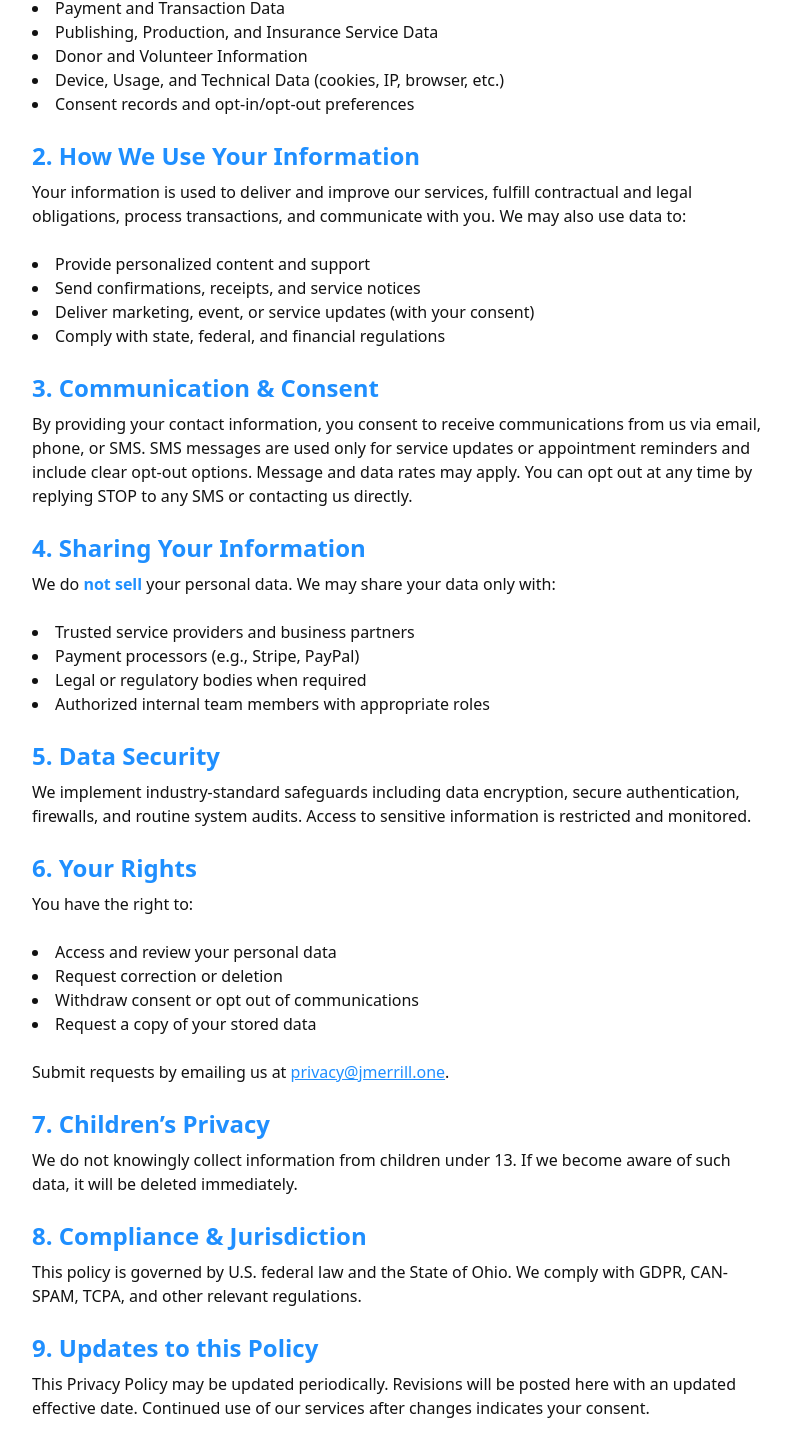
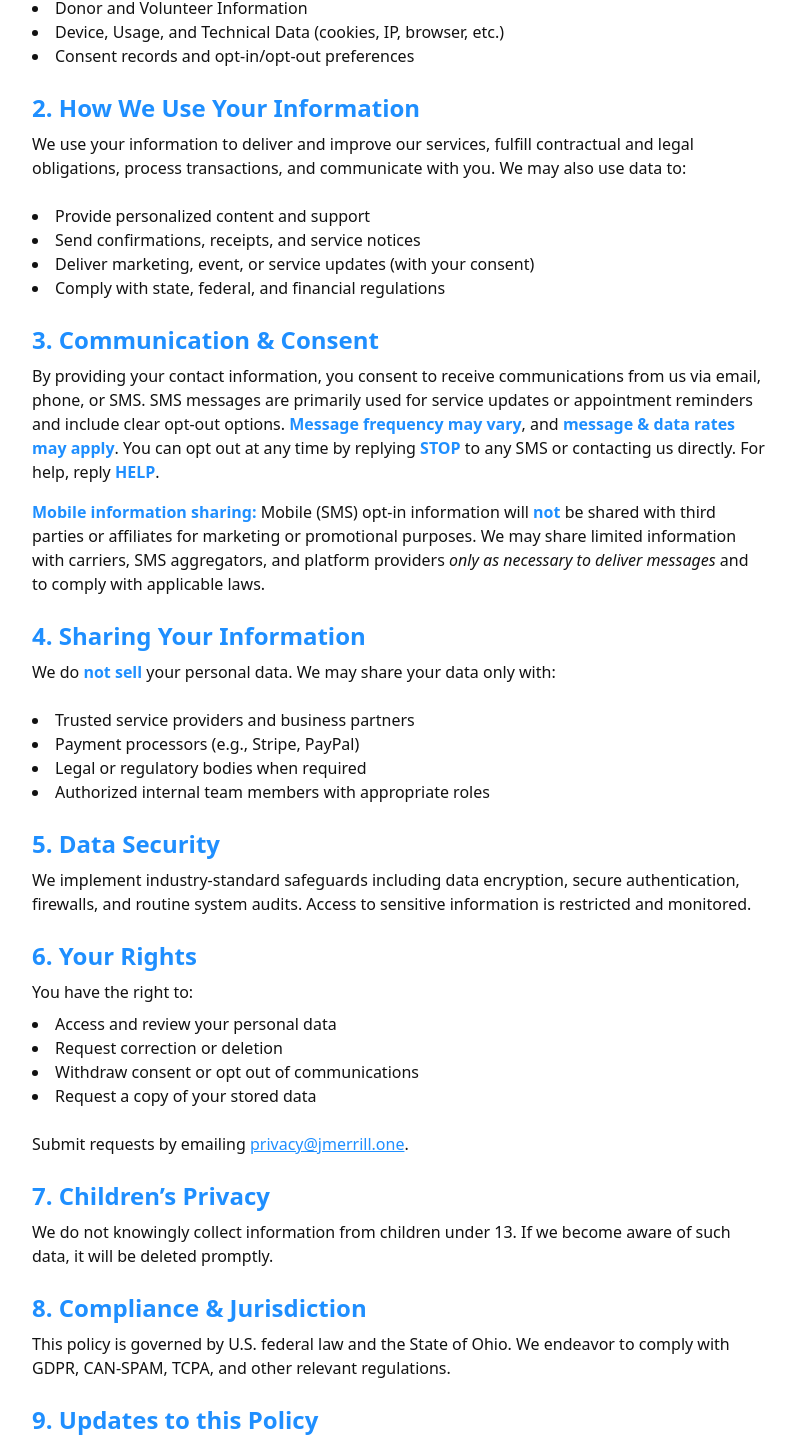
Before and after one commit to jmerrillorg/jmerrill-one, a Next.js app: page /legal/privacy-policy in a window 1280 px wide. Shown: the part 713-2161 px from the top of the page, without its empty margins (240-1033 px from the left). Built offline with nearby package versions, Linux system fonts and the light colour scheme.

Commit message:
Update Privacy Policy and Terms & Conditions pages with SMS compliance disclosures

```diff
--- a/src/app/legal/privacy-policy/page.tsx
+++ b/src/app/legal/privacy-policy/page.tsx
@@ -3,18 +3,18 @@ import HeroLogo from "@/components/shared/HeroLogo";
 export const metadata = {
   title: "Privacy Policy | J Merrill One",
   description:
-    "Learn how J Merrill One collects, uses, and protects your information across publishing, financial, nonprofit, and media services.",
+    "Learn how J Merrill One collects, uses, and protects your information across publishing, financial, and nonprofit services.",
   openGraph: {
     title: "Privacy Policy | J Merrill One",
     description:
       "Review our policies on how we collect and use your data responsibly.",
-    url: "https://jmerrill.one/legal/privacy-policy",
+    url: "https://www.jmerrill.one/legal/privacy-policy",
     siteName: "J Merrill One – Publishing. Financial Services. Nonprofit Impact.",
     type: "article",
     locale: "en_US",
     images: [
       {
-        url: "https://jmerrill.one/og-image.jpg",
+        url: "https://www.jmerrill.one/og-image.jpg",
         width: 1200,
         height: 630,
         alt: "J Merrill One – Publishing. Financial Services. Nonprofit Impact.",
@@ -25,8 +25,8 @@ export const metadata = {
     card: "summary_large_image",
     title: "Privacy Policy | J Merrill One",
     description:
-      "How we protect your data across publishing, financial, nonprofit, and media services.",
-    images: ["https://jmerrill.one/og-image.jpg"],
+      "How we protect your data across publishing, financial, and nonprofit services.",
+    images: ["https://www.jmerrill.one/og-image.jpg"],
   },
 };
 
@@ -41,21 +41,20 @@ export default function PrivacyPolicyPage() {
 
       <p className="mb-4 text-center">
         Welcome to <strong>J Merrill One</strong> – Publishing. Financial Services. Nonprofit Impact.
-        This Privacy Policy outlines how we collect, use, disclose, and protect your information across all our affiliated entities:
+        This Privacy Policy outlines how we collect, use, disclose, and protect your information across our affiliated entities:
       </p>
 
       <ul className="list-disc list-inside mb-6">
         <li>J Merrill Publishing, Inc.</li>
         <li>J Merrill Financial, LLC</li>
         <li>J Merrill Foundation, Inc.</li>
-        <li>J Merrill Productions</li>
       </ul>
 
       <h2 className="text-2xl font-semibold text-primary mb-2">1. Information We Collect</h2>
       <ul className="list-disc list-inside mb-6">
         <li>Contact and Identification Information</li>
         <li>Payment and Transaction Data</li>
-        <li>Publishing, Production, and Insurance Service Data</li>
+        <li>Publishing and Insurance Service Data</li>
         <li>Donor and Volunteer Information</li>
         <li>Device, Usage, and Technical Data (cookies, IP, browser, etc.)</li>
         <li>Consent records and opt-in/opt-out preferences</li>
@@ -63,7 +62,8 @@ export default function PrivacyPolicyPage() {
 
       <h2 className="text-2xl font-semibold text-primary mb-2">2. How We Use Your Information</h2>
       <p className="mb-6">
-        Your information is used to deliver and improve our services, fulfill contractual and legal obligations, process transactions, and communicate with you. We may also use data to:
+        We use your information to deliver and improve our services, fulfill contractual and legal obligations,
+        process transactions, and communicate with you. We may also use data to:
       </p>
       <ul className="list-disc list-inside mb-6">
         <li>Provide personalized content and support</li>
@@ -72,9 +72,19 @@ export default function PrivacyPolicyPage() {
         <li>Comply with state, federal, and financial regulations</li>
       </ul>
 
-      <h2 className="text-2xl font-semibold text-primary mb-2">3. Communication & Consent</h2>
+      <h2 className="text-2xl font-semibold text-primary mb-2">3. Communication &amp; Consent</h2>
+      <p className="mb-4">
+        By providing your contact information, you consent to receive communications from us via email, phone, or SMS.
+        SMS messages are primarily used for service updates or appointment reminders and include clear opt-out options.
+        <strong> Message frequency may vary</strong>, and <strong>message &amp; data rates may apply</strong>.
+        You can opt out at any time by replying <strong>STOP</strong> to any SMS or contacting us directly.
+        For help, reply <strong>HELP</strong>.
+      </p>
       <p className="mb-6">
-        By providing your contact information, you consent to receive communications from us via email, phone, or SMS. SMS messages are used only for service updates or appointment reminders and include clear opt-out options. Message and data rates may apply. You can opt out at any time by replying STOP to any SMS or contacting us directly.
+        <strong>Mobile information sharing:</strong> Mobile (SMS) opt-in information will <strong>not</strong> be
+        shared with third parties or affiliates for marketing or promotional purposes. We may share limited information
+        with carriers, SMS aggregators, and platform providers <em>only as necessary to deliver messages</em> and to
+        comply with applicable laws.
       </p>
 
       <h2 className="text-2xl font-semibold text-primary mb-2">4. Sharing Your Information</h2>
@@ -90,13 +100,12 @@ export default function PrivacyPolicyPage() {
 
       <h2 className="text-2xl font-semibold text-primary mb-2">5. Data Security</h2>
       <p className="mb-6">
-        We implement industry-standard safeguards including data encryption, secure authentication, firewalls, and routine system audits. Access to sensitive information is restricted and monitored.
+        We implement industry-standard safeguards including data encryption, secure authentication, firewalls,
+        and routine system audits. Access to sensitive information is restricted and monitored.
       </p>
 
       <h2 className="text-2xl font-semibold text-primary mb-2">6. Your Rights</h2>
-      <p className="mb-6">
-        You have the right to:
-      </p>
+      <p className="mb-2">You have the right to:</p>
       <ul className="list-disc list-inside mb-6">
         <li>Access and review your personal data</li>
         <li>Request correction or deletion</li>
@@ -104,7 +113,7 @@ export default function PrivacyPolicyPage() {
         <li>Request a copy of your stored data</li>
       </ul>
       <p className="mb-6">
-        Submit requests by emailing us at{" "}
+        Submit requests by emailing{" "}
         <a href="mailto:privacy@jmerrill.one" className="text-primary underline">
           privacy@jmerrill.one
         </a>.
@@ -112,17 +121,19 @@ export default function PrivacyPolicyPage() {
 
       <h2 className="text-2xl font-semibold text-primary mb-2">7. Children’s Privacy</h2>
       <p className="mb-6">
-        We do not knowingly collect information from children under 13. If we become aware of such data, it will be deleted immediately.
+        We do not knowingly collect information from children under 13. If we become aware of such data, it will be deleted promptly.
       </p>
 
-      <h2 className="text-2xl font-semibold text-primary mb-2">8. Compliance & Jurisdiction</h2>
+      <h2 className="text-2xl font-semibold text-primary mb-2">8. Compliance &amp; Jurisdiction</h2>
       <p className="mb-6">
-        This policy is governed by U.S. federal law and the State of Ohio. We comply with GDPR, CAN-SPAM, TCPA, and other relevant regulations.
+        This policy is governed by U.S. federal law and the State of Ohio. We endeavor to comply with GDPR, CAN-SPAM, TCPA,
+        and other relevant regulations.
       </p>
 
       <h2 className="text-2xl font-semibold text-primary mb-2">9. Updates to this Policy</h2>
       <p className="mb-6">
-        This Privacy Policy may be updated periodically. Revisions will be posted here with an updated effective date. Continued use of our services after changes indicates your consent.
+        We may update this Privacy Policy periodically. Revisions will be posted here with an updated effective date.
+        Continued use of our services after changes indicates your consent.
       </p>
 
       <h2 className="text-2xl font-semibold text-primary mb-2">10. Contact Us</h2>
--- a/src/app/legal/terms-and-conditions/page.tsx
+++ b/src/app/legal/terms-and-conditions/page.tsx
@@ -3,12 +3,12 @@ import HeroLogo from "@/components/shared/HeroLogo";
 export const metadata = {
   title: "Terms & Conditions | J Merrill One",
   description:
-    "Understand the rules, responsibilities, and policies that govern your use of J Merrill One’s publishing, financial, nonprofit, and media services.",
+    "Understand the rules, responsibilities, and policies that govern your use of J Merrill One’s publishing, financial, and nonprofit services.",
   openGraph: {
     title: "Terms & Conditions | J Merrill One",
     description:
       "Review the terms that apply to all users of J Merrill One’s platforms and services.",
-    url: "https://jmerrill.one/legal/terms-and-conditions",
+    url: "https://www.jmerrill.one/legal/terms-and-conditions",
     siteName: "J Merrill One",
     type: "article",
     locale: "en_US",
@@ -39,7 +39,6 @@ export default function TermsConditionsPage() {
         <li>J Merrill Publishing, Inc.</li>
         <li>J Merrill Financial, LLC</li>
         <li>J Merrill Foundation, Inc.</li>
-        <li>J Merrill Productions</li>
       </ul>
 
       <h2 className="text-2xl font-semibold text-primary mb-2">1. Use of Site</h2>
@@ -63,7 +62,7 @@ export default function TermsConditionsPage() {
       <h2 className="text-2xl font-semibold text-primary mb-2">4. Payments &amp; Refunds</h2>
       <p className="mb-6">
         All services are billed as outlined in project agreements or invoices. Refunds are not
-        guaranteed and subject to service stage and agreement terms.
+        guaranteed and are subject to service stage and agreement terms.
       </p>
 
       <h2 className="text-2xl font-semibold text-primary mb-2">5. Disclaimers</h2>
@@ -78,18 +77,30 @@ export default function TermsConditionsPage() {
         including those caused by third-party platforms.
       </p>
 
-      <h2 className="text-2xl font-semibold text-primary mb-2">7. Modifications</h2>
+      <h2 className="text-2xl font-semibold text-primary mb-2">7. Communications (SMS)</h2>
+      <p className="mb-4">
+        By providing your phone number, you consent to receive SMS messages for service updates and
+        appointment reminders. <strong>Message frequency may vary</strong> and <strong>message &amp; data rates may apply</strong>.
+        You may opt out at any time by replying <strong>STOP</strong>. For assistance, reply <strong>HELP</strong>.
+      </p>
+      <p className="mb-6">
+        <strong>Mobile information sharing:</strong> Mobile (SMS) opt-in information will <strong>not</strong> be
+        shared with third parties or affiliates for marketing or promotional purposes. We may share limited information
+        with carriers, SMS aggregators, and platform providers solely as necessary to deliver messages and to comply with law.
+      </p>
+
+      <h2 className="text-2xl font-semibold text-primary mb-2">8. Modifications</h2>
       <p className="mb-6">
         These terms may be updated. Continued use of our site means you accept the latest
         version.
       </p>
 
-      <h2 className="text-2xl font-semibold text-primary mb-2">8. Governing Law</h2>
+      <h2 className="text-2xl font-semibold text-primary mb-2">9. Governing Law</h2>
       <p className="mb-6">
         This agreement shall be governed by the laws of the State of Ohio, USA.
       </p>
 
-      <h2 className="text-2xl font-semibold text-primary mb-2">9. Contact Us</h2>
+      <h2 className="text-2xl font-semibold text-primary mb-2">10. Contact Us</h2>
       <p className="mb-2">
         📧{" "}
         <a href="mailto:legal@jmerrill.one" className="underline text-primary">
```
